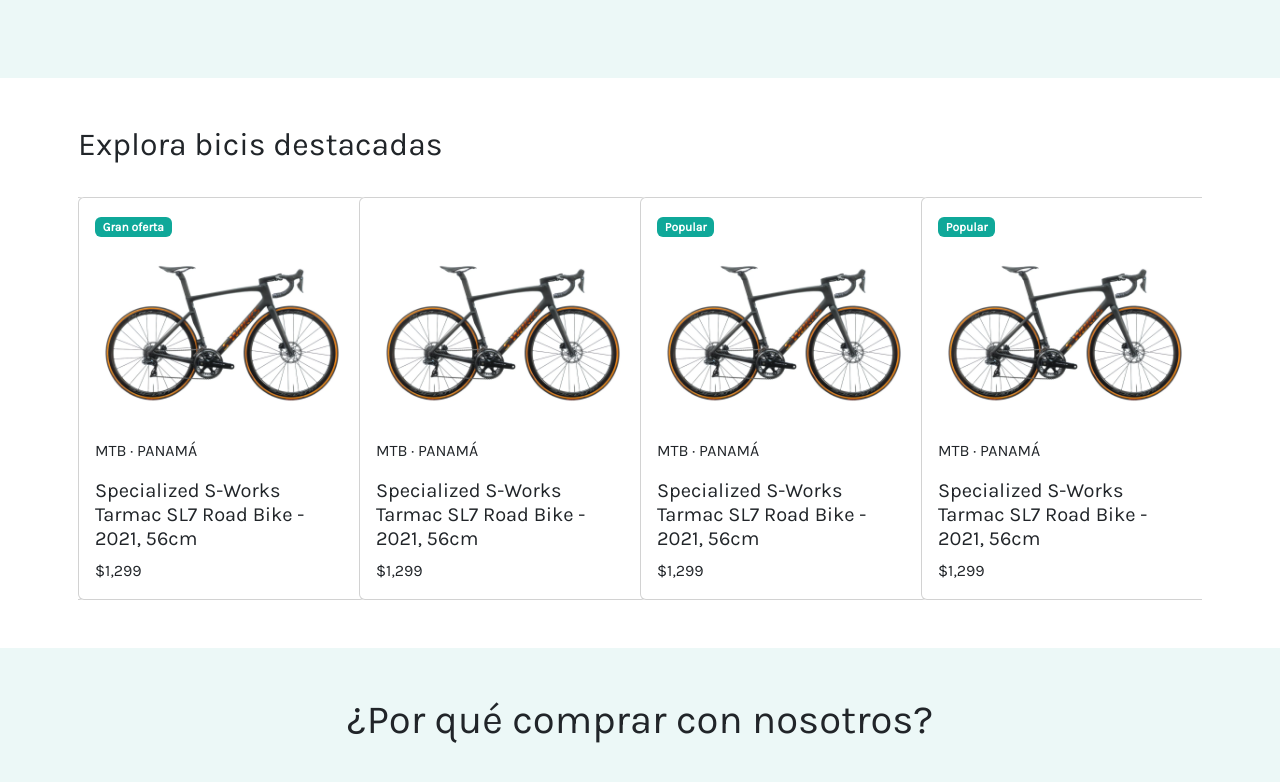
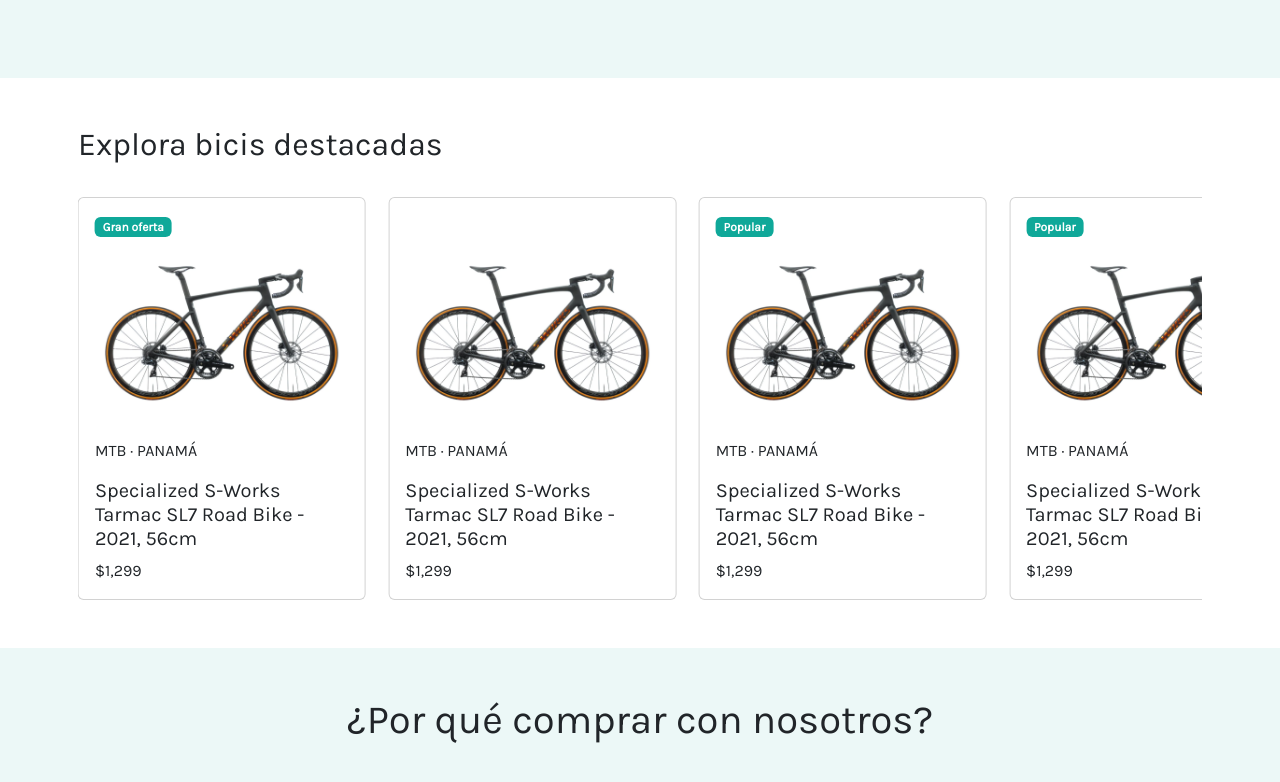
Before and after one commit to Recycling-Bikes/recycling-web, a Next.js app: page / in a window 1280 px wide. Shown: the part 462-1244 px from the top of the page. Built offline with nearby package versions, Linux system fonts and the light colour scheme.

Commit message:
nov 08 v2

```diff
--- a/pages/Home/Article.js
+++ b/pages/Home/Article.js
@@ -28,62 +28,53 @@
                 modules={[Autoplay, Pagination]}
 
                 autoplay={{
-                    delay: 5000
+                    delay: 5000,
+                    disableOnInteraction: false,
                 }}
-                pagination={{
-                    clickable: true,
-                }}
+
 
                 loop={true}
                 breakpoints={{
-                    "@0.00": {
-                        slidesPerView: 1.15,
-                        spaceBetween: 25,
-                    },
-                    "@0.40": {
+                    320: {
+                        slidesPerView: 1,
+                        spaceBetween: 20
+                      },
+                      360: {
                         slidesPerView: 1.25,
-                        spaceBetween: 25,
-                    },
-                    "@0.50": {
-                        slidesPerView: 1.35,
-                        spaceBetween: 25,
-                    },
-                    "@0.60": {
-                        slidesPerView: 1.45,
-                        spaceBetween: 25,
-                    },
-                    "@0.70": {
-                        slidesPerView: 1.50,
-                        spaceBetween: 25,
-                    },
-                    "@0.80": {
-                        slidesPerView: 1.75,
-                        spaceBetween: 25,
-                    },
-                    "@0.90": {
+                        spaceBetween: 20
+                      },
+                      480: {
+                        slidesPerView: 1.40,
+                        spaceBetween: 30
+                      },
+                    576: {
+                        slidesPerView: 1.60,
+                        spaceBetween: 40
+                      },
+
+                      768: {
                         slidesPerView: 2.50,
+                        spaceBetween: 40
+                      },
 
-                    },
-                    "@1.10": {
+                      992: {
                         slidesPerView: 3,
-                        spaceBetween: 25,
-                    },
-                    "@1.30": {
-                        slidesPerView: 3.50,
+                        spaceBetween: 40
+                      },
+                      1200: {
+                        slidesPerView: 3.75,
+                        spaceBetween: 40
+                      },
+                      1400: {
+                        slidesPerView: 4,
+                        spaceBetween: 40
+                      }
 
-                    },
-                    "@1.40": {
-                        slidesPerView: 4,
-
-                    },
-                    "@1.50": {
-                        slidesPerView: 4,
-
-                    },
                 }}
 
                 slidesPerView="auto"
             >
+                <Container className='mx-5'>
                 <SwiperSlide >    <Card style={{ width: '18rem' }}>
                     <div className='m-3'>
                         <Badge bg="primary" >Popular</Badge>
@@ -170,6 +161,8 @@
                     </Card.Body>
                 </Card></SwiperSlide>
 
+                </Container>
+
             </Swiper>
         </Container>
 
```
